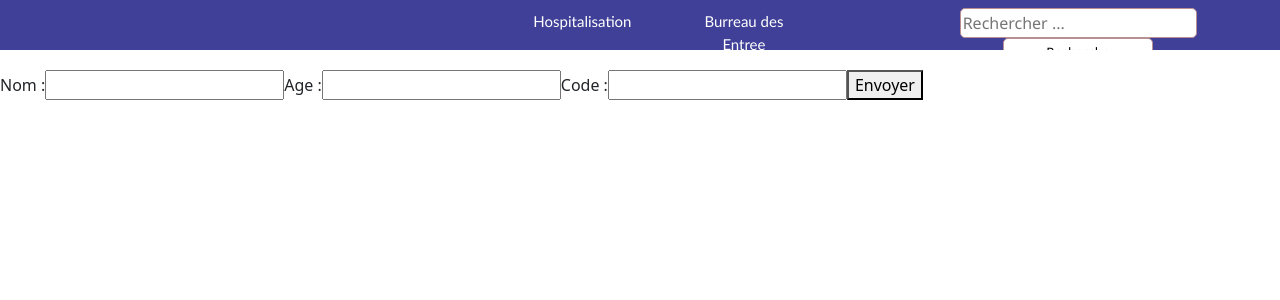
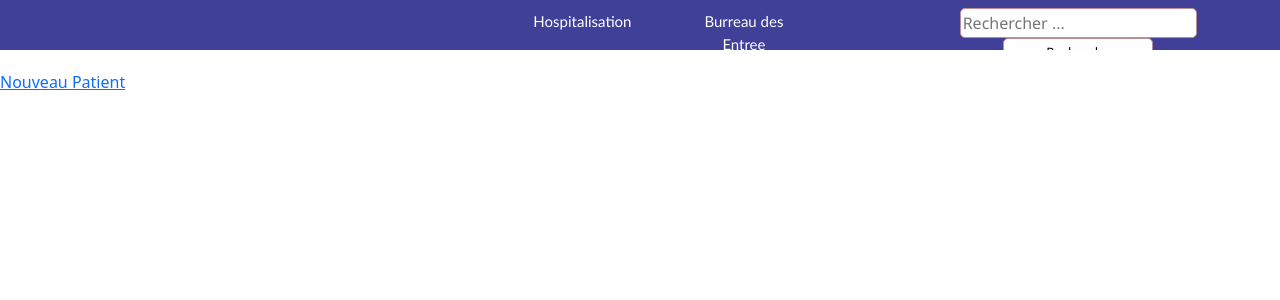
Before and after one commit to TolotriniainaJocelyn/grand-projet_Anosiala, a React (Create React App) app in the folder frontend/: page / in a window 1280 px wide. Shown: the top 300 px of the page. Built offline with nearby package versions, Linux system fonts and the light colour scheme.

Commit message:
30 avril 2024 1.2

```diff
--- a/frontend/src/Pages/Tsanta/acceuil.jsx
+++ b/frontend/src/Pages/Tsanta/acceuil.jsx
@@ -1,11 +1,13 @@
 import React, { useState } from 'react';
 import axios from 'axios';
+import { Link } from 'react-router-dom';
 
 function Acceuil() {
   const [nom, setNom] = useState('');
   const [age, setAge] = useState('');
   const [code, setCode] = useState('');
   const [message, setMessage] = useState('');
+  const [showForm, setShowForm] = useState(false); // État pour contrôler la visibilité du formulaire
 
   const handleSubmit = async (event) => {
     event.preventDefault();
@@ -21,7 +23,7 @@ function Acceuil() {
     };
 
     try {
-      const response = await axios.post('http://localhost:3000/api/ajouterDonnees', ressources); // Assurez-vous que l'URL est correcte
+      const response = await axios.post('http://localhost:3000/api/ajouterDonnees', ressources);
       if (response.status === 200) {
         setMessage('Données insérées avec succès');
       } else {
@@ -33,8 +35,17 @@ function Acceuil() {
     }
   };
 
+  const handleNewPatientClick = () => {
+    setShowForm(true); // Afficher le formulaire lorsque le lien est cliqué
+  };
+
   return (
     <div className="App">
+      {/* Lien pour afficher le formulaire */}
+      <Link onClick={handleNewPatientClick}>Nouveau Patient</Link>
+
+      {/* Afficher le formulaire si showForm est vrai */}
+      {showForm && (
         <form onSubmit={handleSubmit}>
           <label htmlFor="nom">Nom :</label>
           <input type="text" id="nom" name="nom" value={nom} onChange={(e) => setNom(e.target.value)} required/>
@@ -44,6 +55,7 @@ function Acceuil() {
           <input type="password" id="code" name="code" value={code} onChange={(e) => setCode(e.target.value)} required/>
           <button type="submit">Envoyer</button>
         </form>
+      )}
 
       <div id="message">{message}</div>
     </div>
```
Lines whose indentation alone changed are shown as unchanged.
